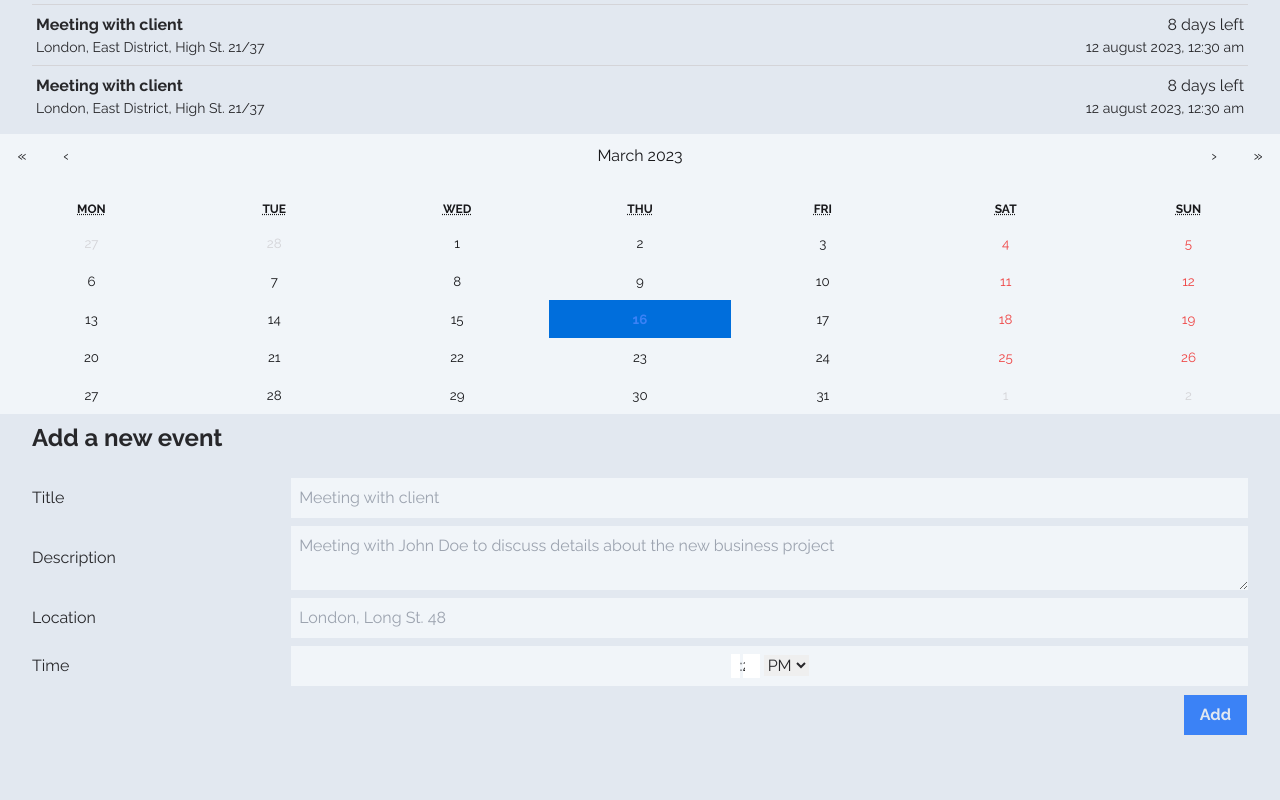
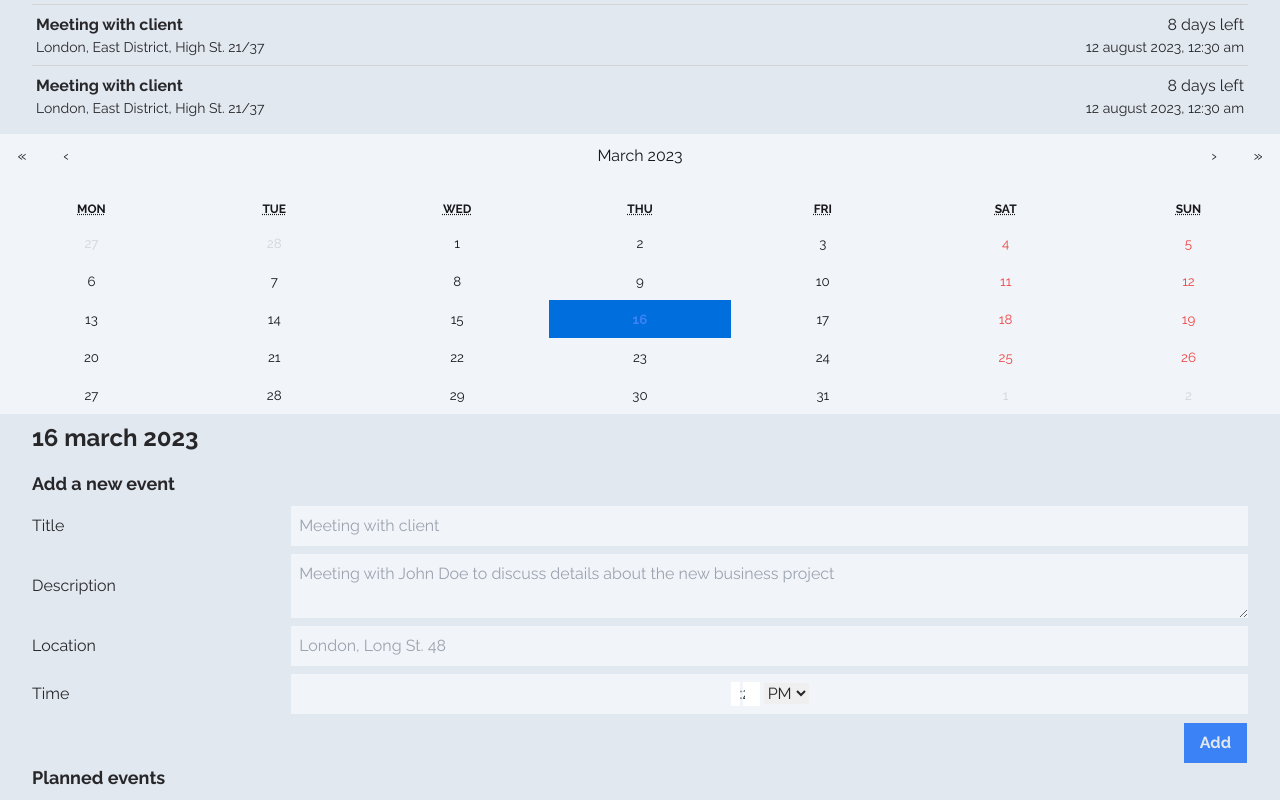
Before and after one commit to zwiro/remind-calendar-app, a React (Vite) app: page / in a window 1280 px wide. Shown: the part 234-1034 px from the top of the page. Before the commit the page ends 978 px from the top, so only its background shows below. Built offline with nearby package versions, Linux system fonts and the light colour scheme.

Commit message:
Planned events component added

```diff
--- a/src/components/AddEventForm.tsx
+++ b/src/components/AddEventForm.tsx
@@ -7,8 +7,7 @@ import InputContainer from "./InputContainer"
 function AddEventForm() {
   return (
     <form className="flex flex-col">
-      <SectionHeader>Add a new event</SectionHeader>
-      <Spacer value={2} />
+      <h3 className="text-lg font-bold">Add a new event</h3>
       <div className="flex flex-col gap-2 py-2">
         <Input name="Title" value="title" placeholder="Meeting with client" />
         <InputContainer>
--- a/src/components/DayDetails.tsx
+++ b/src/components/DayDetails.tsx
@@ -1,10 +1,16 @@
 import AddEventForm from "./AddEventForm"
+import PlannedEvents from "./PlannedEvents"
 import SectionContainer from "./SectionContainer"
+import SectionHeader from "./SectionHeader"
+import Spacer from "./Spacer"
 
 function DayDetails() {
   return (
     <SectionContainer>
+      <SectionHeader>16 march 2023</SectionHeader>
+      <Spacer value={2} />
       <AddEventForm />
+      <PlannedEvents />
     </SectionContainer>
   )
 }
--- /dev/null
+++ b/src/components/PlannedEvents.tsx
@@ -0,0 +1,9 @@
+function PlannedEvents() {
+  return (
+    <div>
+      <h3 className="text-lg font-bold">Planned events</h3>
+    </div>
+  )
+}
+
+export default PlannedEvents
```
